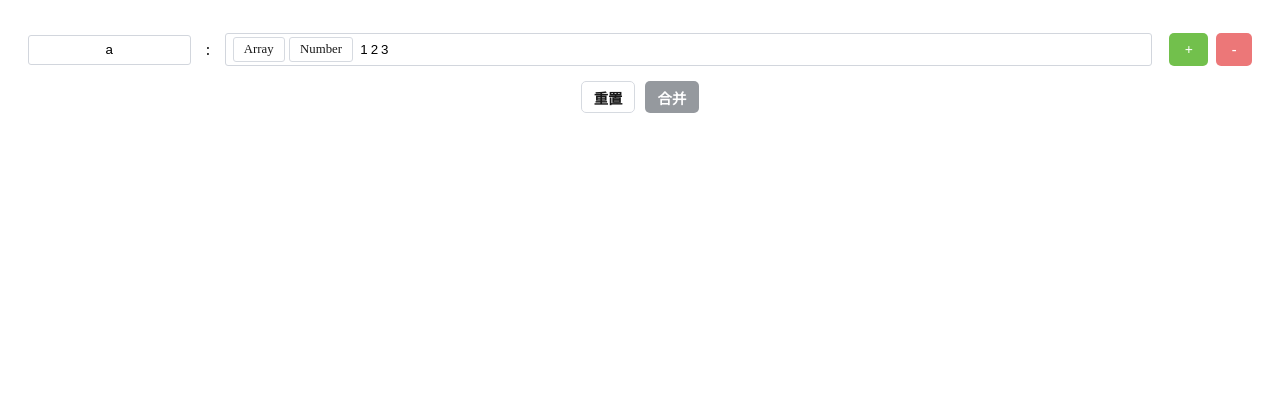
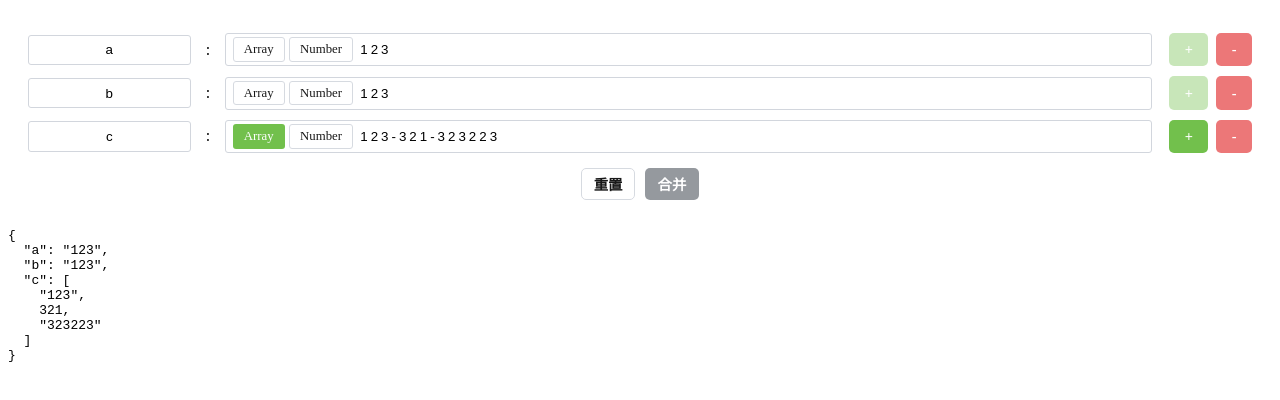
Before and after one commit to xczcdjx/dynamicFormReact, a React (Vite) app: page / in a window 1280 px wide. Shown: the top 400 px of the page. Built offline with nearby package versions, Linux system fonts and the light colour scheme.

Commit message:
单文本动态输入

```diff
--- a/src/App.tsx
+++ b/src/App.tsx
@@ -3,9 +3,12 @@ import {useState} from "react";
 // import {DynamicInput,dynamicFormRef} from "../dist";
 
 function App() {
-    const [obj,setObj]=useState({a:"123"});
+    const [obj,setObj]=useState({a:"123",b:"123",c:["123",321,'323223']});
     return (<div>
-        <DynamicInput value={obj}/>
+        <DynamicInput dyListConfigs={{arraySplitSymbol:'-'}} config={{autoScroll:false}} value={obj} onChange={(e) => setObj(e)}/>
+        <pre>
+            {JSON.stringify(obj,null, 2)}
+        </pre>
     </div>)
 }
 export default App;
--- a/src/origin/DynamicInput.tsx
+++ b/src/origin/DynamicInput.tsx
@@ -1,36 +1,58 @@
-import {forwardRef, useImperativeHandle, useState} from "react";
+import {forwardRef, useEffect, useImperativeHandle, useRef, useState} from "react";
 import type {ExposeType} from "@/types";
 import {formatNumberInput, resetObj, tranArr} from "../../utils/tools.ts";
 import clsx from "clsx";
 
 type DynamicFormProps = {
-    size?: string
+    size?: FSize
     value: ValueType,
     isController?: boolean,
+    dyCls?: string,
     randomFun?: DyRandomFun
-    onChange?: (v: ValueType) => void,
+    onChange: (v: ValueType) => void,
     onReset?: () => void,
     onMerge?: (v: ValueType, ori: DyCFormItem[]) => void,
+    btnConfigs?: DyBtnConfig,
+    config?: DyConfig,
+    dyListConfigs?: DyListConfig,
 }
-type dynamicFormRef = ExposeType
-const DynamicInput = forwardRef<dynamicFormRef, DynamicFormProps>((props, ref) => {
-    const {value, randomFun = (i?: any) => `${Date.now()}_${i ?? 0}`, isController, onReset, onMerge, onChange} = props
-    const [renderM, setRenderM] = useState<DyCFormItem[]>(tranArr(value, randomFun, ','))
+const DynamicInput = forwardRef<ExposeType, DynamicFormProps>((props, ref) => {
+    // props
+    const {
+        value,
+        size,
+        isController,
+        config,
+        btnConfigs,
+        dyListConfigs,
+        randomFun = (i?: any) => `${Date.now()}_${i ?? 0}`,
+        onReset,
+        onMerge,
+        onChange
+    } = props
     // config
     const mb: DyBtnConfig = {
         resetTxt: "重置",
         newTxt: "添加项",
         mergeTxt: "合并",
+        ...btnConfigs
     }
     const mc: DyConfig = {
         hideReset: false,
         maxHeight: "300px",
         autoScroll: true,
         allowFilter: true,
+        ...config
     }
     const ml: DyListConfig = {
         arraySplitSymbol: ',',
+        ...dyListConfigs
     }
+    const [renderM, setRenderM] = useState<DyCFormItem[]>(() => tranArr(value, randomFun, ml.arraySplitSymbol))
+    // const renderData = useRef<DyCFormItem[]>(tranArr(value, randomFun, ','))
+    // const renderM=renderData.current
+    // node
+    const dyFormListRef = useRef<HTMLDivElement | null>(null)
     // expose
     useImperativeHandle(ref, () => ({
         getResult(t: "res" | "ori"): DyCFormItem[] | object {
@@ -39,14 +61,24 @@ const DynamicInput = forwardRef<dynamicFormRef, DynamicFormProps>((props, ref) =
             setRenderM(tranArr(o ?? value, randomFun, ml.arraySplitSymbol))
         }
     }))
-    const size = 'small'
+    useEffect(() => {
+        if (isController) {
+            onChange(resetObj(renderM, ml.arraySplitSymbol))
+        }
+    }, [renderM])
     return (
-        <div className={'dynamicInput'}>
-            <div className="dyFormList">
+        <div className={props.dyCls ?? `dynamicInput ${size}`}>
+            <div className="dyFormList" ref={dyFormListRef} style={{maxHeight: mc.maxHeight}}>
                 {renderM.map((r, i, arr) => <div className="dItem" key={r.rId}>
                     <div className="input">
                         <input value={r.key} className="key nativeInput" onInput={v => {
-                            r.key = (v.target as HTMLInputElement).value
+                            const key = (v.target as HTMLInputElement).value
+                            setRenderM(p => {
+                                const next = [...p]
+                                const old = next[i]
+                                next[i] = {...old, key}
+                                return next
+                            })
                         }}/>:
                         <div className="vInput">
                             <div className="slot">
@@ -57,7 +89,12 @@ const DynamicInput = forwardRef<dynamicFormRef, DynamicFormProps>((props, ref) =
                                         "bt"
                                     ])}
                                     onClick={() => {
-                                        r.isArray = !r.isArray
+                                        setRenderM(p => {
+                                            const next = [...p]
+                                            const old = next[i]
+                                            next[i] = {...old, isArray: !old.isArray}
+                                            return next
+                                        })
                                     }}
                                 >
                                     Array
@@ -70,7 +107,12 @@ const DynamicInput = forwardRef<dynamicFormRef, DynamicFormProps>((props, ref) =
                                         "bt"
                                     ])}
                                     onClick={() => {
-                                        r.isNumber = !r.isNumber
+                                        setRenderM(p => {
+                                            const next = [...p]
+                                            const old = next[i]
+                                            next[i] = {...old, isNumber: !old.isNumber}
+                                            return next
+                                        })
                                     }}
                                 >
                                     Number
@@ -78,27 +120,31 @@ const DynamicInput = forwardRef<dynamicFormRef, DynamicFormProps>((props, ref) =
                             </div>
                             <input value={r.value} className='value nativeV' onInput={v => {
                                 const vv = (v.target as HTMLInputElement).value
-                                if (!mc.allowFilter) {
-                                    r.value = vv
-                                } else {
-                                    if (r.isNumber) {
-                                        r.value = formatNumberInput(
-                                            vv,
-                                            r.isArray,
-                                            ml.arraySplitSymbol
-                                        )
-                                    } else {
-                                        r.value = vv
-                                    }
+                                let newV = vv
+                                if (r.isNumber && mc.allowFilter) {
+                                    newV = formatNumberInput(
+                                        vv,
+                                        r.isArray,
+                                        ml.arraySplitSymbol
+                                    )
                                 }
+                                setRenderM(p => {
+                                    const next = [...p]
+                                    const old = next[i]
+                                    next[i] = {...old, value: newV}
+                                    return next
+                                })
                             }}/>
                         </div>
                     </div>
                     <div className="btn">
                         <button className={clsx([size, 'success', 'bt'])} disabled={i !== arr.length - 1}
                                 onClick={() => {
-                                    renderM.push({rId: randomFun(), key: '', value: ''})
-                                    // el?.scrollTo({top: el.scrollHeight, behavior: 'smooth'})
+                                    setRenderM(p => [...p, {rId: randomFun(), key: '', value: ''}])
+                                    setTimeout(() => {
+                                        const el = dyFormListRef.current
+                                        el?.scrollTo({top: el?.scrollHeight + 20, behavior: 'smooth'})
+                                    })
                                 }}>+
                         </button>
                         <button className={clsx([
@@ -106,7 +152,7 @@ const DynamicInput = forwardRef<dynamicFormRef, DynamicFormProps>((props, ref) =
                             size
                             , 'bt'
                         ])} onClick={() => {
-                            setRenderM(renderM.filter(it => it.rId !== r.rId))
+                            setRenderM(p => p.filter(it => it.rId !== r.rId))
                         }}>-
                         </button>
                     </div>
@@ -119,7 +165,7 @@ const DynamicInput = forwardRef<dynamicFormRef, DynamicFormProps>((props, ref) =
                             "success",
                             size, 'bt'
                         ])} onClick={() => {
-                            renderM.push({rId: randomFun(), key: '', value: ''})
+                            setRenderM(p => [...p, {rId: randomFun(), key: '', value: ''}])
                         }}>{mb.newTxt}</button>
                     }
                     {
@@ -138,7 +184,7 @@ const DynamicInput = forwardRef<dynamicFormRef, DynamicFormProps>((props, ref) =
                                 const temp = [...renderM]
                                 temp.sort((a, b) => +a.rId - +b.rId)
                                 const obj = resetObj(renderM, ml.arraySplitSymbol)
-                                onChange?.(obj)
+                                onChange(obj)
                                 onMerge?.(obj, renderM)
                                 setRenderM(tranArr(obj, randomFun, ml.arraySplitSymbol))
                             }}>{mb.mergeTxt}</button>
```
